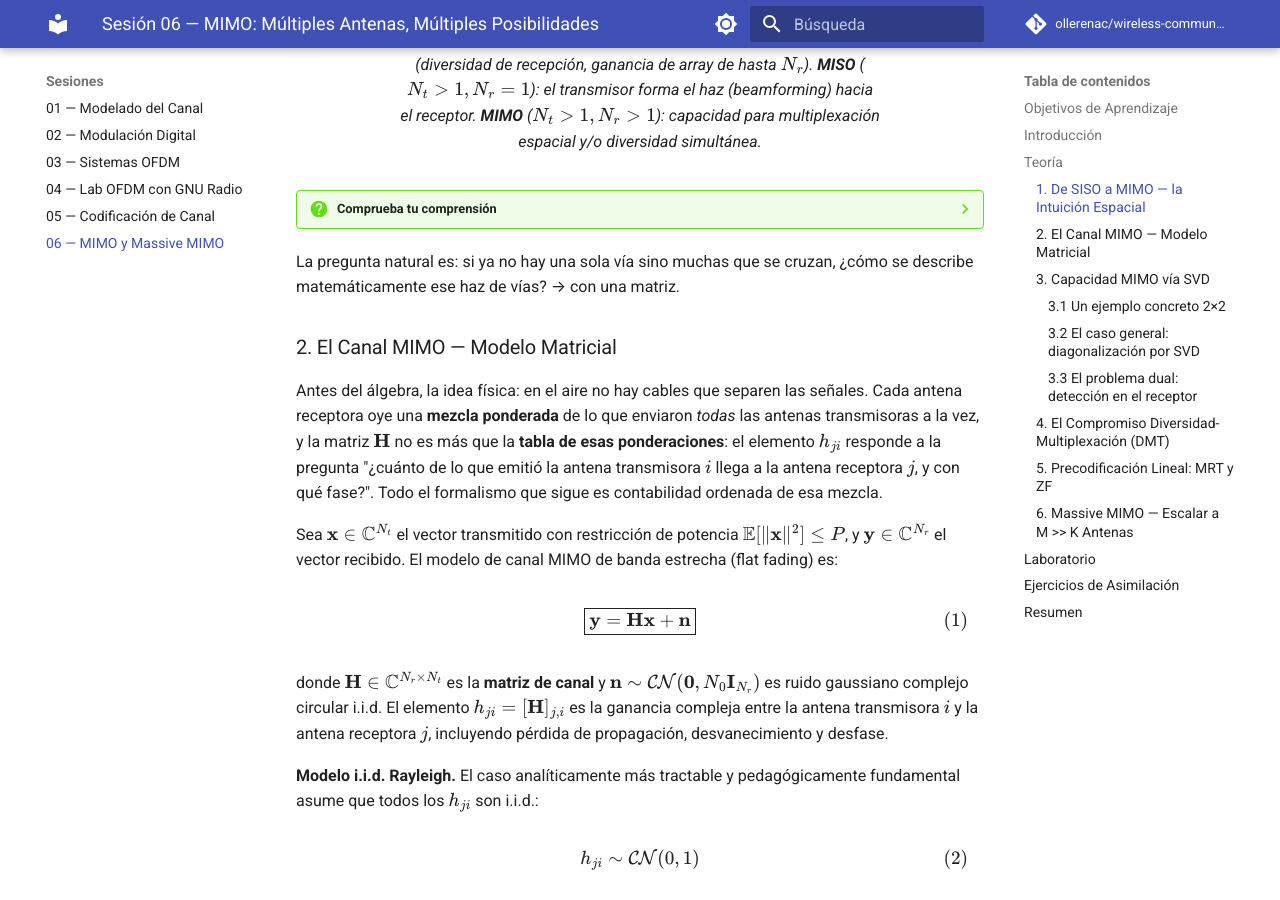
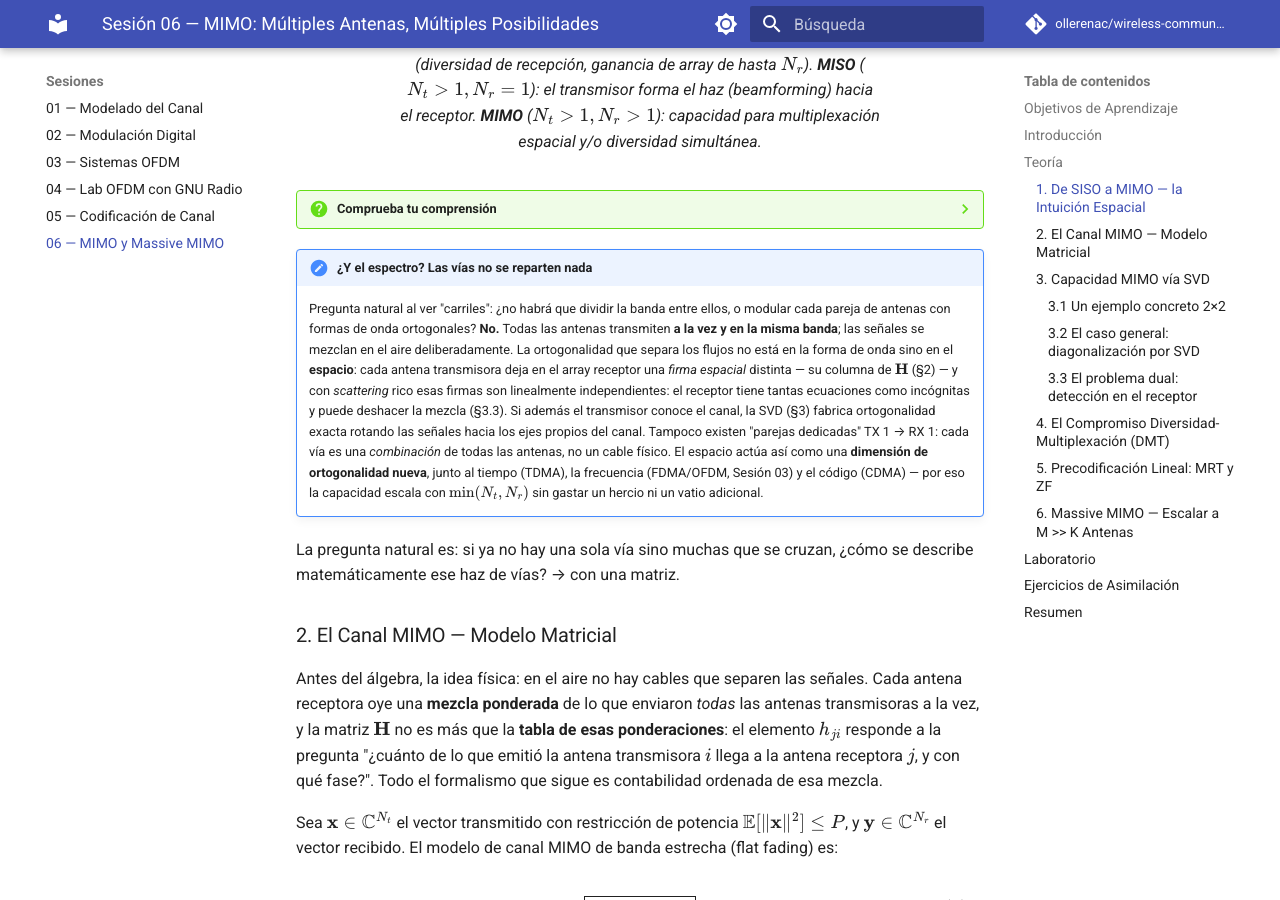
Before and after one commit to ollerenac/wireless-communication-systems, an MkDocs documentation site: the page built from docs/sessions/06-mimo-systems/index.md, in a window 1280 px wide and 900 px high, scrolled down 2409 px. Built offline with MkDocs 1.6.1 and Material for MkDocs 9.7.7, drawn with Linux system fonts in a browser that asks for light colours; comment, search, counter and statistics services are not loaded.

Commit message:
docs(06-mimo): caja en §1 — por qué los flujos espaciales no reparten espectro ni requieren modulación ortogonal
Co-Authored-By: Claude Fable 5 <noreply@anthropic.com>

```diff
--- a/docs/sessions/06-mimo-systems/index.md
+++ b/docs/sessions/06-mimo-systems/index.md
@@ -63,6 +63,10 @@ Estas dos estrategias son las extremas del **compromiso diversidad-multiplexaci
     **R1.** Diversidad — en un enlace crítico la fiabilidad importa más que la tasa; las copias redundantes protegen contra el *fading* profundo de cualquier vía individual.
 
     **R2.** A la diversidad espacial: la misma información por todas las antenas, como seguro contra el bloqueo de un carril.
+
+!!! note "¿Y el espectro? Las vías no se reparten nada"
+
+    Pregunta natural al ver "carriles": ¿no habrá que dividir la banda entre ellos, o modular cada pareja de antenas con formas de onda ortogonales? **No.** Todas las antenas transmiten **a la vez y en la misma banda**; las señales se mezclan en el aire deliberadamente. La ortogonalidad que separa los flujos no está en la forma de onda sino en el **espacio**: cada antena transmisora deja en el array receptor una *firma espacial* distinta — su columna de $\mathbf{H}$ (§2) — y con *scattering* rico esas firmas son linealmente independientes: el receptor tiene tantas ecuaciones como incógnitas y puede deshacer la mezcla (§3.3). Si además el transmisor conoce el canal, la SVD (§3) fabrica ortogonalidad exacta rotando las señales hacia los ejes propios del canal. Tampoco existen "parejas dedicadas" TX 1 → RX 1: cada vía es una *combinación* de todas las antenas, no un cable físico. El espacio actúa así como una **dimensión de ortogonalidad nueva**, junto al tiempo (TDMA), la frecuencia (FDMA/OFDM, Sesión 03) y el código (CDMA) — por eso la capacidad escala con $\min(N_t, N_r)$ sin gastar un hercio ni un vatio adicional.
 
 La pregunta natural es: si ya no hay una sola vía sino muchas que se cruzan, ¿cómo se describe matemáticamente ese haz de vías? → con una matriz.
 
```
